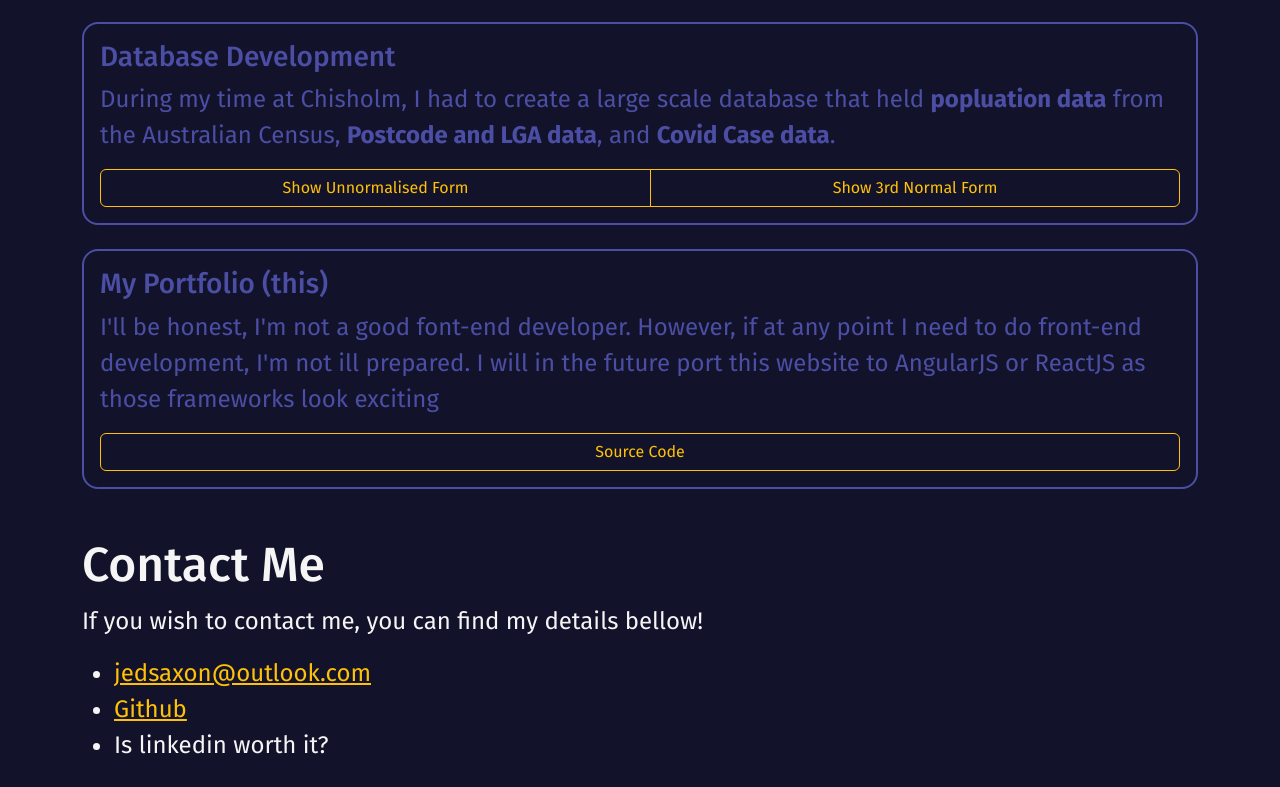
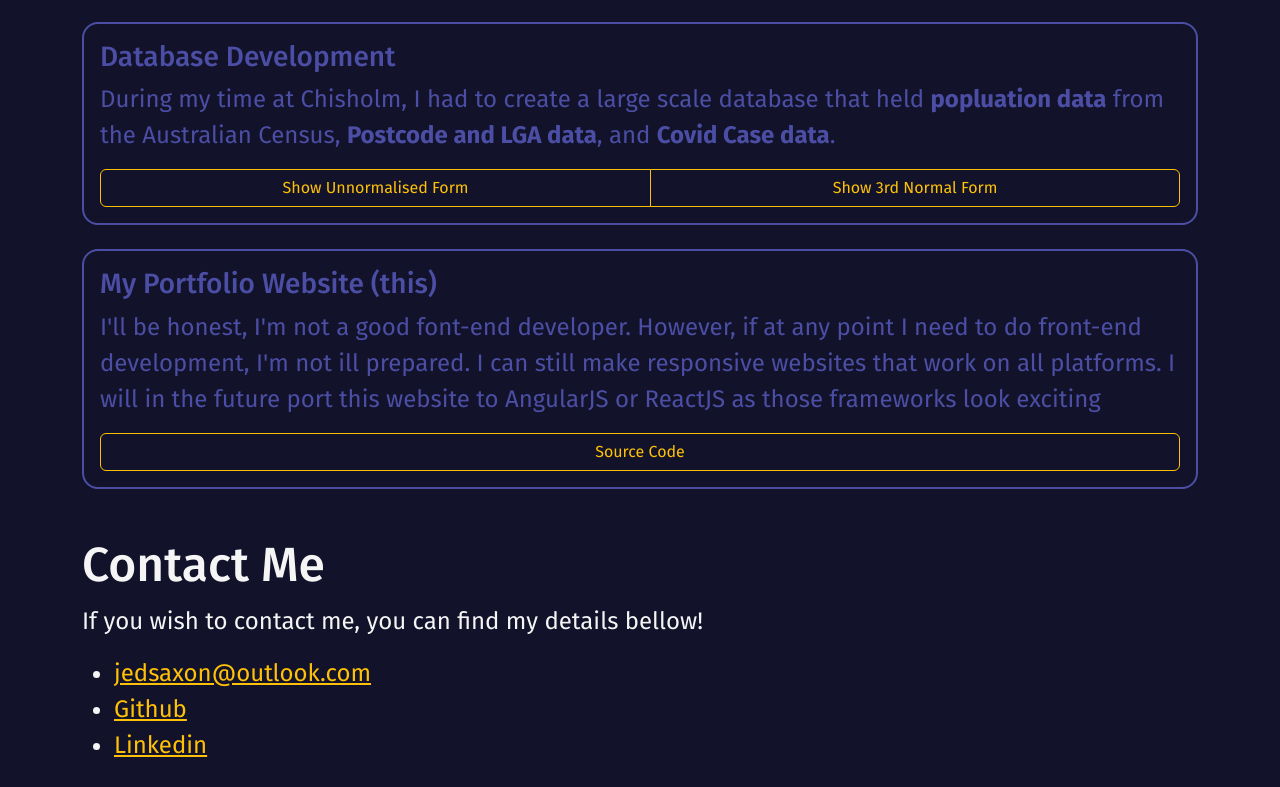
Before and after one commit to Jed-Saxon/PortfolioWebsite-2.0, a plain HTML site: page index.html in a window 1280 px wide. Shown: the part 1511-2298 px from the top of the page. Drawn offline with nearby package versions, Linux system fonts and the light colour scheme.

Commit message:
Added Linkedin and linked portfolio source code

```diff
--- a/index.html
+++ b/index.html
@@ -78,10 +78,10 @@
 				</div>
 			</div>
 			<div class="mb-sm-4 p-3 bg-blue">
-				<h3>My Portfolio (this)</h2>
-				<p>I'll be honest, I'm not a good font-end developer. However, if at any point I need to do front-end development, I'm not ill prepared. I will in the future port this website to AngularJS or ReactJS as those frameworks look exciting</p>
+				<h3>My Portfolio Website (this)</h2>
+				<p>I'll be honest, I'm not a good font-end developer. However, if at any point I need to do front-end development, I'm not ill prepared. I can still make responsive websites that work on all platforms. I will in the future port this website to AngularJS or ReactJS as those frameworks look exciting</p>
 				<div class="btn-group btn-toolbar">
-					<button class="btn btn-outline-warning">Source Code</button>
+					<a class="btn btn-outline-warning" href="https://github.com/Jed-Saxon/PortfolioWebsite2">Source Code</a>
 				</div>
 			</div>
 		</div>
@@ -91,7 +91,7 @@
 			<ul>
 				<li><a class="link-warning" href="mailto:jedsaxon@outlook.com">jedsaxon@outlook.com</a></li>
 				<li><a class="link-warning" href="https://github.com/Jed-Saxon">Github</a></li>
-				<li>Is linkedin worth it?</li>
+				<li><a class="link-warning" href="https://www.linkedin.com/in/jedsaxon/">Linkedin</a></li>
 			</ul>
 		</div>
 	</div>
```
